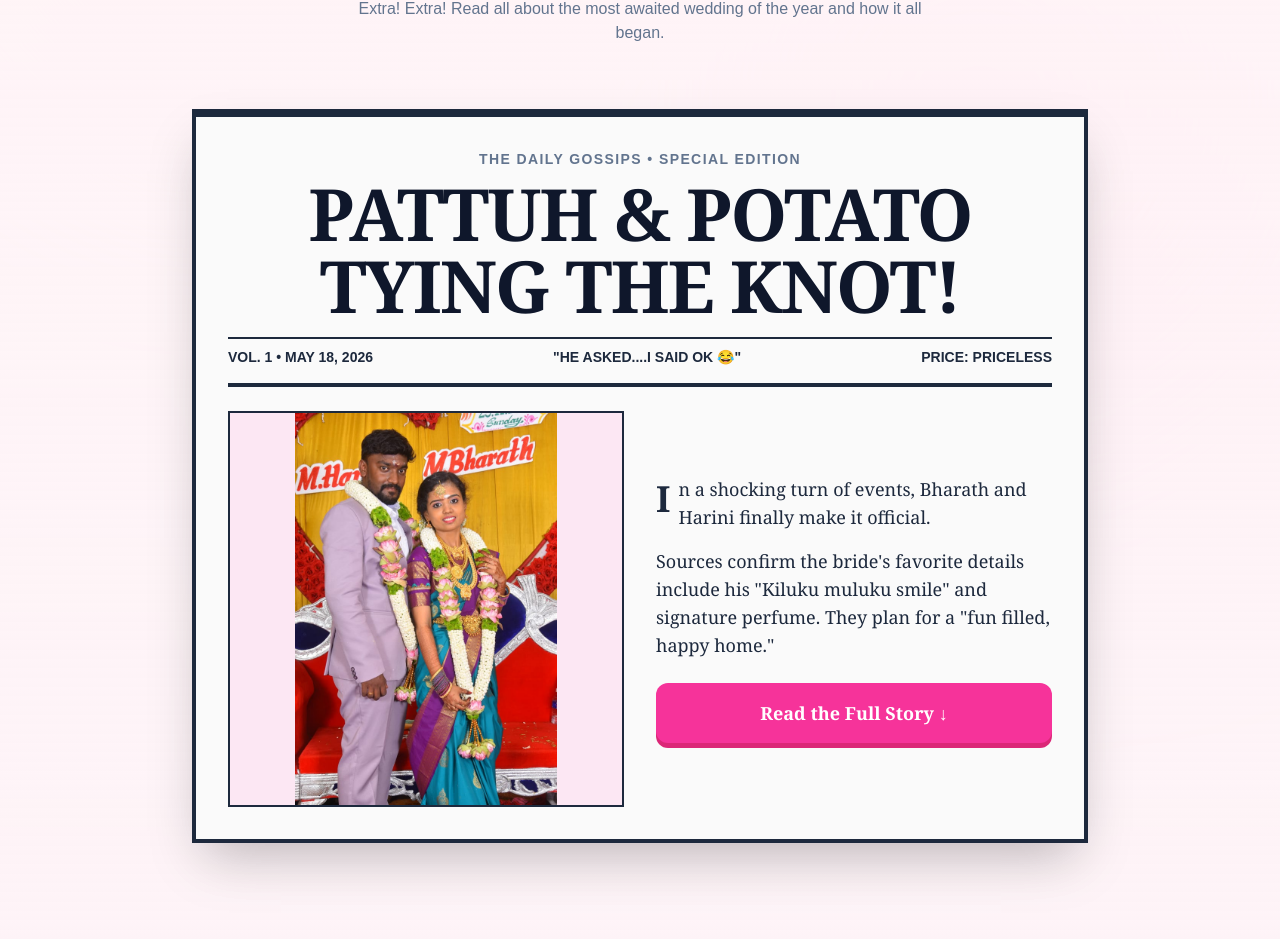
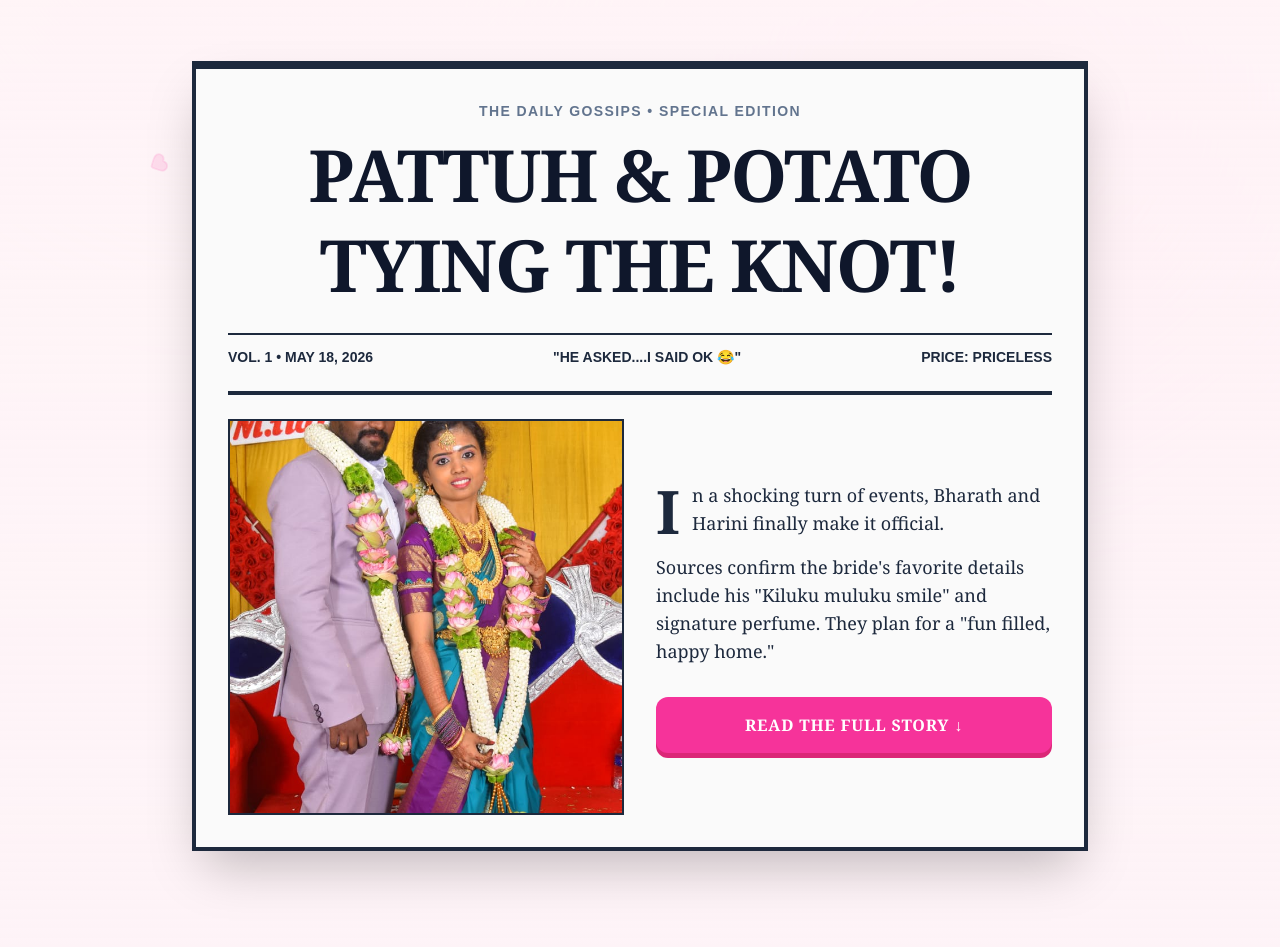
Before and after one commit to RuinPrince/Wedding-Gift, a Next.js app: page /newspaper in a window 1280 px wide. Shown: the part 395-1342 px from the top of the page. Built offline with nearby package versions, Linux system fonts and the light colour scheme; a web font is replaced by a local one.

Commit message:
Fin moon

```diff
--- a/app/(chapters)/moon/page.tsx
+++ b/app/(chapters)/moon/page.tsx
@@ -96,7 +96,7 @@ export default function BirthdayMoons() {
           <div className="max-w-3xl">
             <h4 className="font-bold text-pink-600 uppercase tracking-widest text-sm sm:text-base mb-2">Cosmic Coincidence</h4>
             <p className="text-slate-700 font-serif leading-relaxed text-base sm:text-lg">
-              Despite being born six years apart, Bharath and Harini were born under the exact same moon phase—the <strong>Waning Crescent</strong>. Some things truly are just written in the stars! ✨
+              Despite being born six years apart, Potato and Pattuh were born under the exact same moon phase—the <strong>Waning Crescent</strong>. Some things truly are just written in the stars! ✨
             </p>
           </div>
         </motion.div>
--- a/app/(chapters)/newspaper/page.tsx
+++ b/app/(chapters)/newspaper/page.tsx
@@ -1,33 +1,71 @@
 "use client";
+
+import { useState, useEffect } from 'react';
 import { motion } from 'framer-motion';
-// ADDED: Imported Newspaper and Heart icons
-import { Camera, Newspaper, Heart } from 'lucide-react';
+import { Newspaper, Heart } from 'lucide-react';
+
+// --- BACKGROUND FLOATING HEARTS ---
+const FloatingHearts = () => {
+  const [isMounted, setIsMounted] = useState(false);
+  useEffect(() => setIsMounted(true), []);
+  if (!isMounted) return null;
+
+  return (
+    <div className="fixed inset-0 overflow-hidden pointer-events-none z-0">
+      {[...Array(15)].map((_, i) => (
+        <motion.div
+          key={`heart-${i}`}
+          className="absolute text-pink-300/30"
+          initial={{
+            x: Math.random() * window.innerWidth,
+            y: window.innerHeight + 100,
+            scale: Math.random() * 0.5 + 0.5,
+          }}
+          animate={{
+            y: -100,
+            rotate: Math.random() * 360,
+          }}
+          transition={{
+            duration: Math.random() * 10 + 15,
+            repeat: Infinity,
+            ease: "linear",
+            delay: Math.random() * 10,
+          }}
+        >
+          <Heart fill="currentColor" size={32} />
+        </motion.div>
+      ))}
+    </div>
+  );
+};
 
 export default function NewspaperPage() {
   return (
-    // UPDATED: Replaced the plain wrapper with the standard page gradient and padding
-    <main className="min-h-screen py-24 px-6 bg-gradient-to-b from-[#FFF5F7] to-pink-50/50">
+    <main className="relative min-h-screen pt-4 sm:pt-8 md:pt-12 pb-24 px-4 sm:px-6 bg-gradient-to-b from-[#FFF5F7] to-pink-50/50 overflow-hidden">
 
-      {/* ADDED: Standardized Header Section */}
-      <div className="text-center mb-16 flex flex-col items-center">
+      {/* ADDED: Floating Hearts Background */}
+      <FloatingHearts />
+
+      {/* Header Section */}
+      <div className="relative z-10 text-center mb-10 sm:mb-16 flex flex-col items-center">
         <motion.div
           initial={{ opacity: 0, y: 20 }}
           animate={{ opacity: 1, y: 0 }}
-          className="flex flex-col items-center"
+          className="flex flex-col items-center w-full"
         >
           {/* Circular Newspaper Icon */}
-          <div className="inline-flex items-center justify-center p-4 bg-pink-100 text-pink-500 rounded-full mb-6 shadow-sm">
-            <Newspaper size={32} />
+          <div className="inline-flex items-center justify-center p-3 sm:p-4 bg-pink-100 text-pink-500 rounded-full mb-4 sm:mb-6 shadow-sm">
+            <Newspaper className="w-6 h-6 sm:w-8 sm:h-8" />
           </div>
 
           {/* Title Flanked by Hearts */}
-          <h2 className="text-4xl md:text-5xl font-serif text-pink-600 mb-4 font-bold flex items-center justify-center gap-4">
-            <Heart className="text-pink-500 hidden md:block" size={36} strokeWidth={2.5} />
+          <h2 className="text-3xl sm:text-4xl md:text-5xl font-serif text-pink-600 mb-4 font-bold flex items-center justify-center gap-2 sm:gap-4 text-center">
+            <Heart className="text-pink-500 hidden sm:block w-7 h-7 md:w-9 md:h-9" strokeWidth={2.5} />
             Breaking News
-            <Heart className="text-pink-500 hidden md:block" size={36} strokeWidth={2.5} />
+            <Heart className="text-pink-500 hidden sm:block w-7 h-7 md:w-9 md:h-9" strokeWidth={2.5} />
           </h2>
 
-          <p className="text-slate-500 max-w-xl mx-auto">
+          <p className="text-sm sm:text-base text-slate-500 max-w-xl mx-auto px-2">
             Extra! Extra! Read all about the most awaited wedding of the year and how it all began.
           </p>
         </motion.div>
@@ -36,41 +74,47 @@ export default function NewspaperPage() {
       <motion.div
         initial={{ y: 50, opacity: 0 }}
         animate={{ y: 0, opacity: 1 }}
-        /* ADDED mx-auto to center the newspaper card now that the wrapper changed */
-        className="max-w-4xl mx-auto w-full bg-[#FAFAFA] border-x-4 border-t-8 border-b-4 border-slate-800 p-8 shadow-2xl"
+        className="relative z-10 max-w-4xl mx-auto w-full bg-[#FAFAFA] border-x-4 border-t-8 border-b-4 border-slate-800 p-4 sm:p-6 md:p-8 shadow-2xl"
       >
-        <div className="border-b-4 border-slate-800 pb-4 mb-6 text-center">
-          <h3 className="text-sm uppercase tracking-widest font-bold text-slate-500 mb-2">The Daily Gossips • Special Edition</h3>
-          <h1 className="text-5xl md:text-7xl font-serif font-black uppercase text-slate-900 tracking-tight">
+        <div className="border-b-4 border-slate-800 pb-4 sm:pb-6 mb-6 text-center">
+          <h3 className="text-[10px] sm:text-xs md:text-sm uppercase tracking-widest font-bold text-slate-500 mb-2">The Daily Gossips • Special Edition</h3>
+
+          {/* Responsive title scaling */}
+          <h1 className="text-4xl sm:text-5xl md:text-7xl font-serif font-black uppercase text-slate-900 tracking-tight leading-none sm:leading-tight">
             Pattuh & Potato<br/>Tying the Knot!
           </h1>
-          <div className="flex justify-between items-center mt-4 text-sm font-bold border-t-2 border-slate-800 pt-2 uppercase text-slate-800">
+
+          {/* RESPONSIVE SUB-HEADER: Stacks on mobile, row on desktop */}
+          <div className="flex flex-col sm:flex-row justify-between items-center mt-4 sm:mt-6 text-[10px] sm:text-xs md:text-sm font-bold border-t-2 border-slate-800 pt-3 uppercase text-slate-800 gap-2 sm:gap-0">
             <span>Vol. 1 • May 18, 2026</span>
-            <span>"He asked....I said ok 😂"</span>
+            <span className="text-center">"He asked....I said ok 😂"</span>
             <span>Price: Priceless</span>
           </div>
         </div>
 
-        <div className="grid md:grid-cols-2 gap-8 items-center font-serif leading-relaxed">
-          <div className="aspect-square bg-pink-100 border-2 border-slate-800 flex items-center justify-center relative overflow-hidden group">
+        {/* RESPONSIVE GRID: 1 column on mobile, 2 on desktop */}
+        <div className="grid grid-cols-1 md:grid-cols-2 gap-6 md:gap-8 items-center font-serif leading-relaxed">
+
+          {/* FIX: object-cover makes the image perfectly fill the square box */}
+          <div className="aspect-square bg-slate-200 border-2 border-slate-800 flex items-center justify-center relative overflow-hidden group w-full max-w-md mx-auto md:max-w-none">
              <img
-                  src="/photos/news.jpg"
-                  alt=""
-                  className="w-full h-full object-contain rounded-lg"
+                src="/photos/news.jpg"
+                alt="Couple"
+                className="w-full h-full object-cover"
               />
           </div>
 
-          <div className="space-y-4 text-lg text-slate-800">
-            <p><span className="text-4xl font-black float-left mr-2 mt-1">I</span>n a shocking turn of events, Bharath and Harini finally make it official.</p>
+          <div className="space-y-4 text-base sm:text-lg text-slate-800">
+            <p><span className="text-5xl sm:text-6xl font-black float-left mr-3 mt-1 sm:mt-0 leading-none">I</span>n a shocking turn of events, Bharath and Harini finally make it official.</p>
             <p>Sources confirm the bride's favorite details include his "Kiluku muluku smile" and signature perfume. They plan for a "fun filled, happy home."</p>
 
             <motion.a
-              href="/newspaper.pdf"
+              href="/Newspaper.pdf"
               target="_blank"
               rel="noopener noreferrer"
               whileHover={{ scale: 1.05 }}
               whileTap={{ scale: 0.95 }}
-              className="mt-6 block text-center w-full py-4 bg-pink-500 text-white font-bold rounded-xl shadow-[0_5px_0_rgb(219,39,119)] hover:translate-y-[2px] hover:shadow-[0_3px_0_rgb(219,39,119)] transition-all"
+              className="mt-6 sm:mt-8 block text-center w-full py-3 sm:py-4 bg-pink-500 text-white font-bold rounded-xl shadow-[0_5px_0_rgb(219,39,119)] hover:translate-y-[2px] hover:shadow-[0_3px_0_rgb(219,39,119)] transition-all text-sm sm:text-base uppercase tracking-wider"
             >
               Read the Full Story ↓
             </motion.a>
```
Also changed, not shown: components/MemoryVault.tsx (+62 -59 lines).
